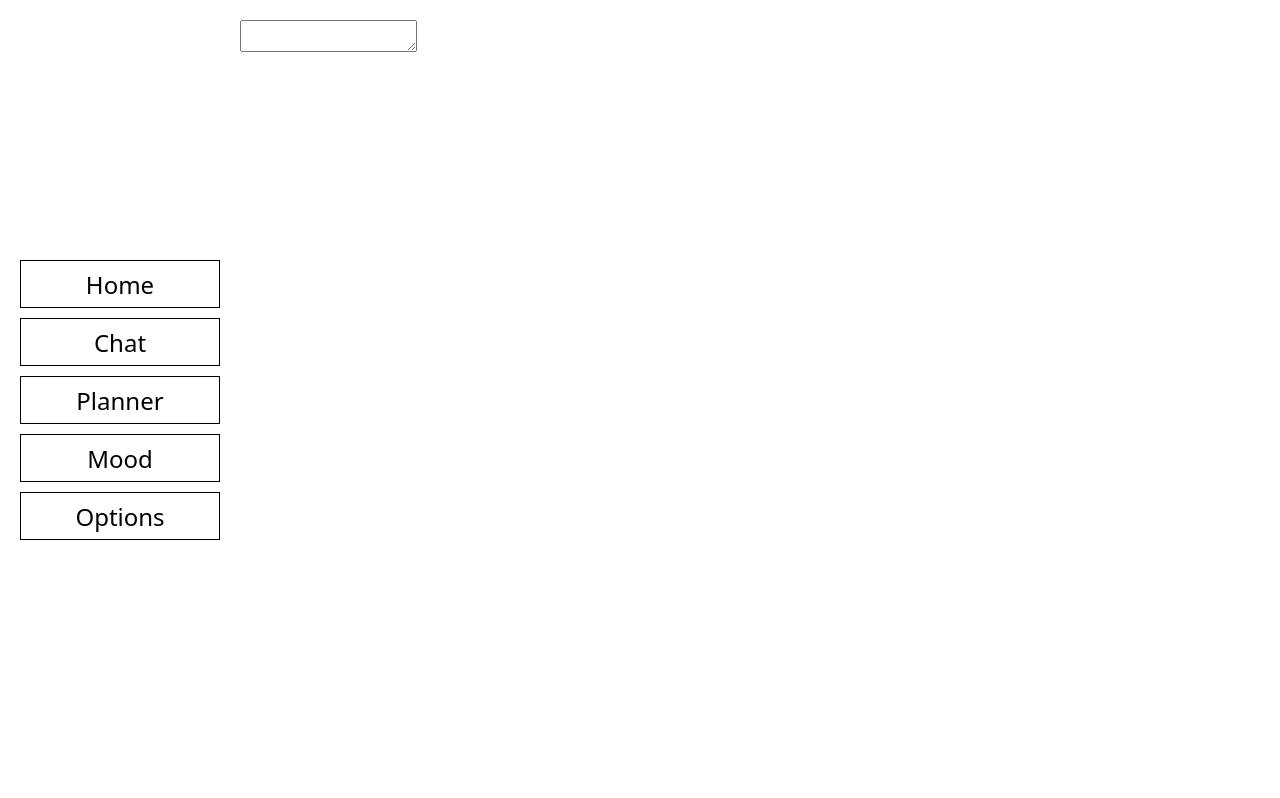
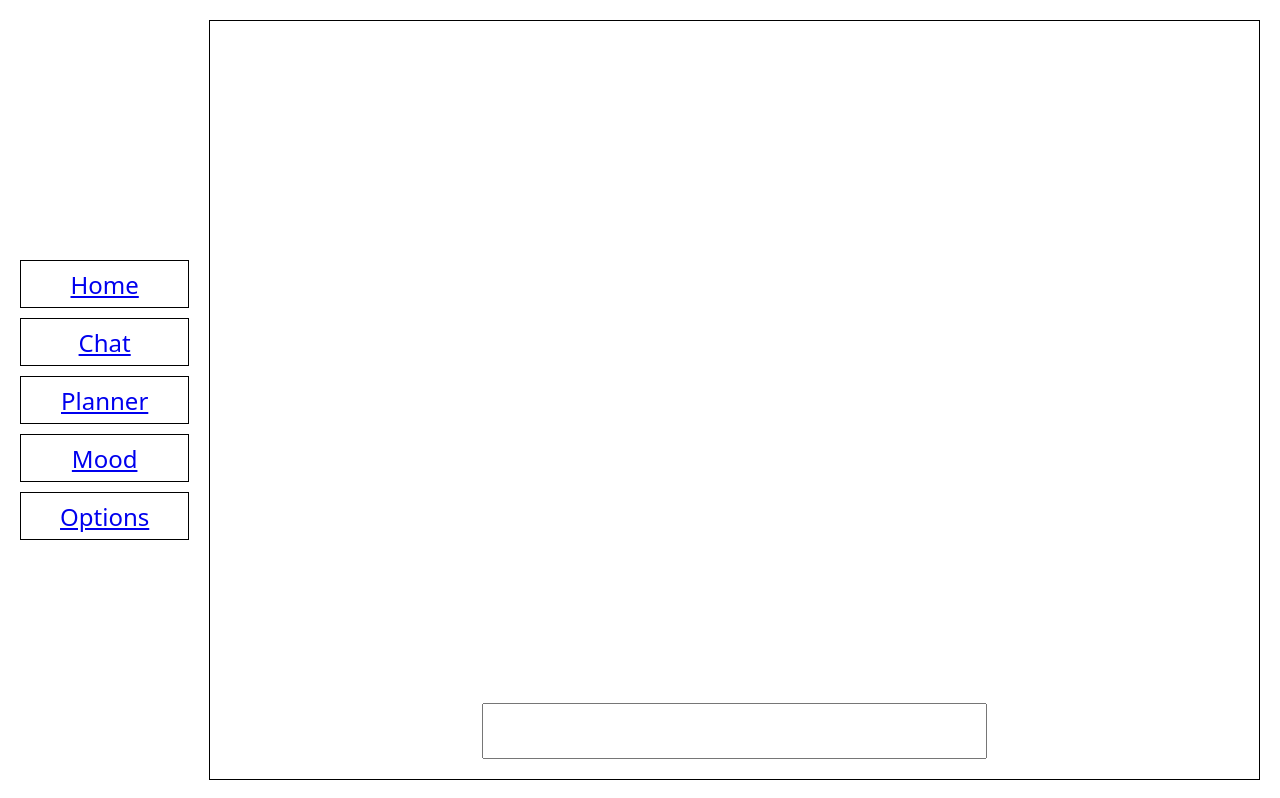
Before and after one commit to NKG-09/nore, a plain HTML site: page chat/chat.html in a window 1280 px wide. Drawn offline with Linux system fonts and the light colour scheme.

Commit message:
Edit chat page to match edited CSS

```diff
--- a/chat/chat.html
+++ b/chat/chat.html
@@ -4,7 +4,7 @@
   <head>
     <meta charset="UTF-8">
     <meta name="viewport" content="width=device-width, initial-scale=1.0">
-    <title>Home</title>
+    <title>Chat</title>
     <link rel="stylesheet" href="../style.css">
     <script src="../script.js" defer></script>
   </head>
@@ -12,18 +12,18 @@
   <body>
     <nav>
       <ul>
-        <li>Home</li>
-        <li>Chat</li>
-        <li>Planner</li>
-        <li>Mood</li>
-        <li>Options</li>
+        <li><a href="../index.html">Home</a></li>
+        <li><a href="../chat/chat.html">Chat</a></li>
+        <li><a href="../planner/planner.html">Planner</a></li>
+        <li><a href="../mood/mood.html">Mood</a></li>
+        <li><a href="../options/options.html">Options</a></li>
       </ul>
     </nav>
 
-    <section>
-      <div class="chatbox">
+    <div id="content">
+      <div id="chatbox">
         <textarea></textarea>
       </div>
-    </section>
+    </div>
   </body>
 </html>
```
